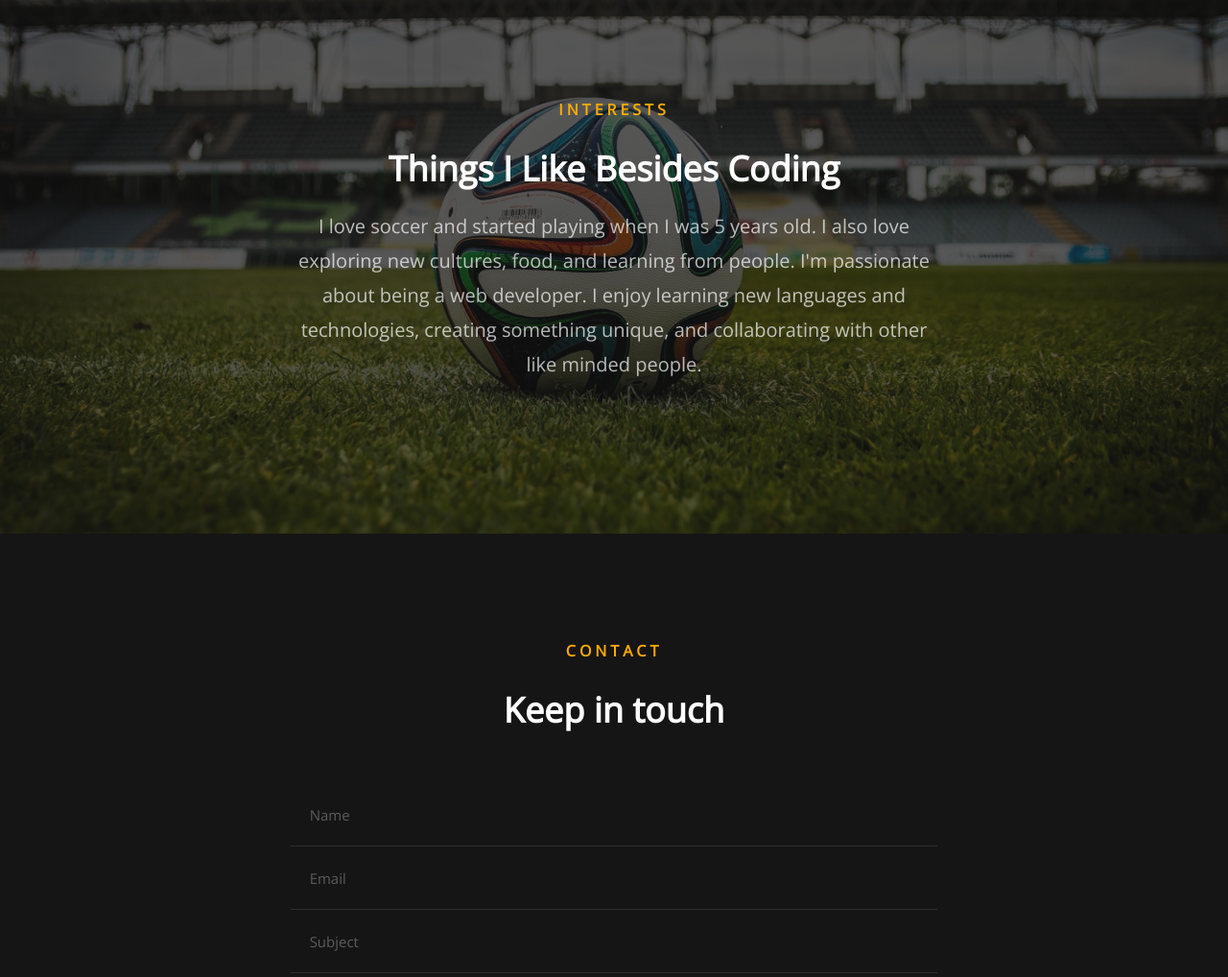
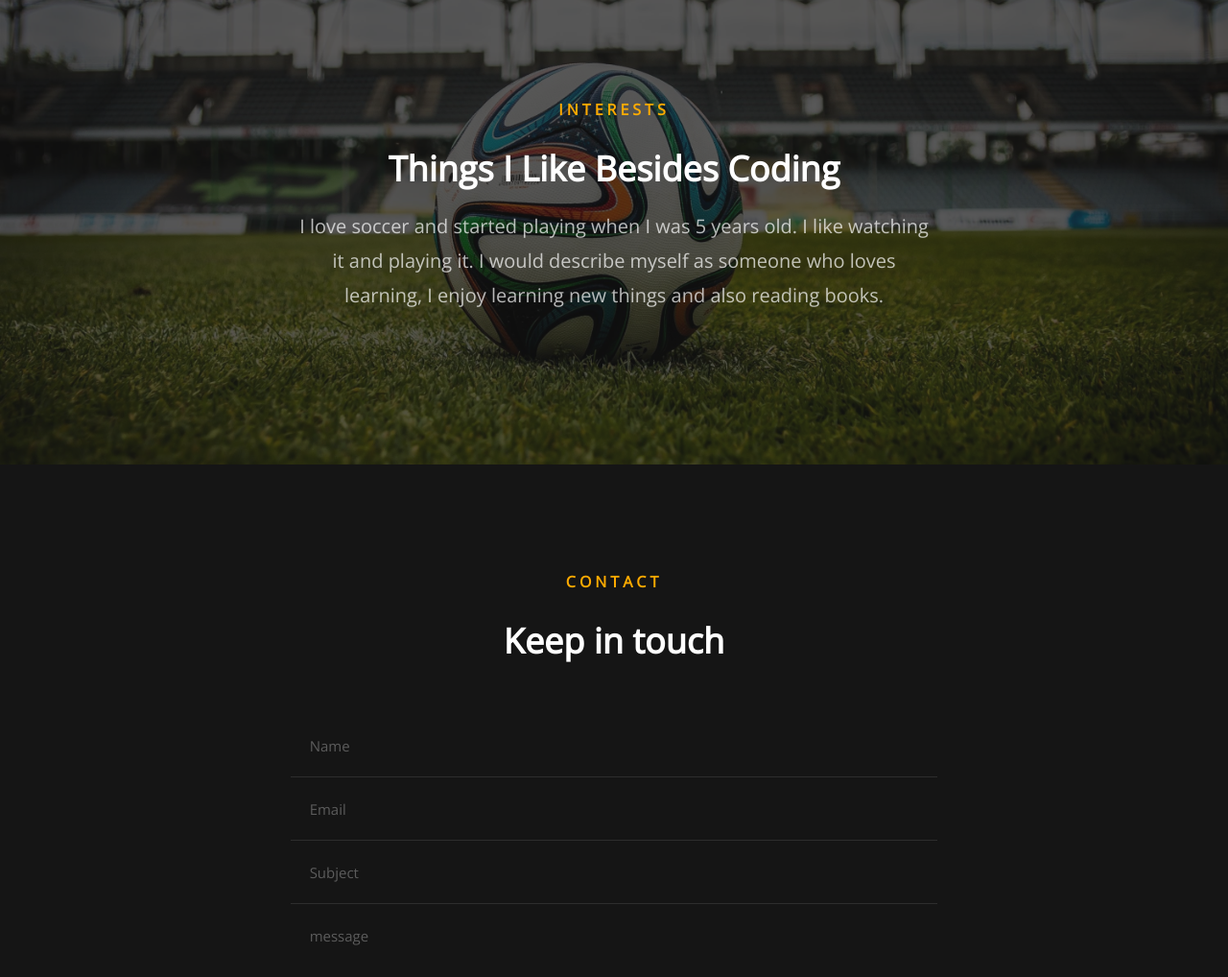
Before and after one commit to j3ffh95/My-Portfolio, a plain HTML site: page index.html in a window 1280 px wide. Shown: the part 5456-6474 px from the top of the page at 96% size. Drawn offline with nearby package versions, Linux system fonts and the light colour scheme.

Commit message:
Updated interest section

```diff
--- a/index.html
+++ b/index.html
@@ -468,9 +468,7 @@
    			<h5>Interests</h5>
    			<h1>Things I Like Besides Coding</h1>
 
-   			<p class="lead">I love soccer and started playing when I was  5 years old. I also love exploring new cultures, food, and learning from people.
-
-					I'm passionate about being a web developer. I enjoy learning new languages and technologies, creating something unique, and collaborating with other like minded people.</p>
+   			<p class="lead">I love soccer and started playing when I was  5 years old. I like watching it and playing it. I would describe myself as someone who loves learning, I enjoy learning new things and also reading books.</p>
 
    		</div>
    	</div> <!-- /section-intro -->
```
